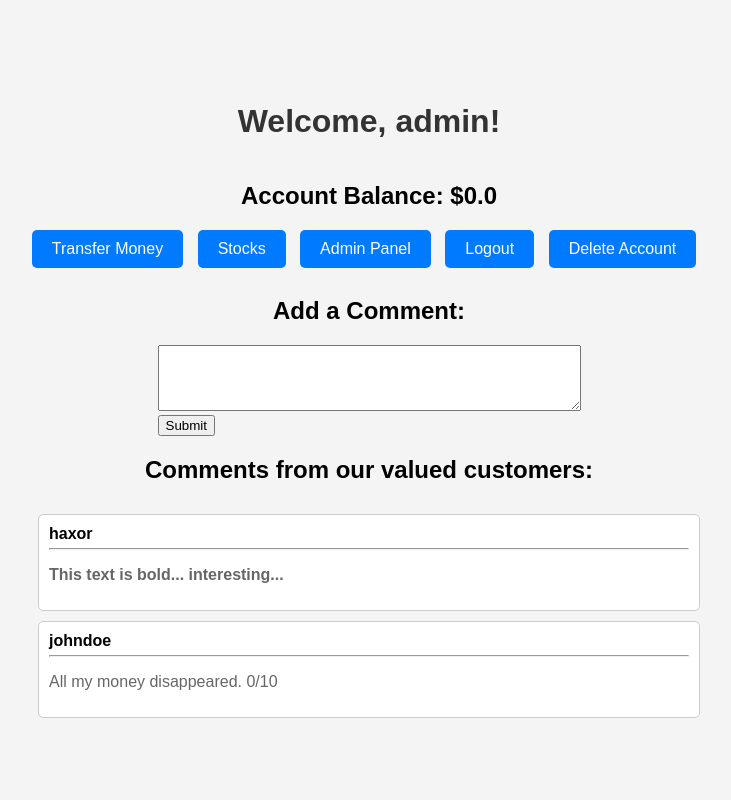
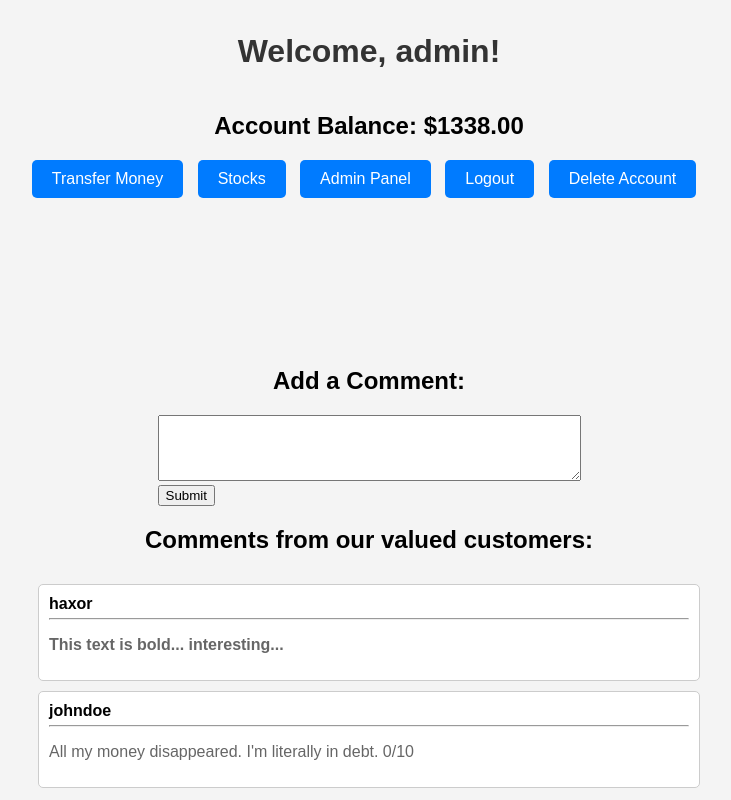
Before and after one commit to KhaelK138/InsecureWebApp, a Flask app: page /dashboard in a window 1280 px wide. Shown: the whole page, without its empty margins (271-1002 px from the left). Run offline with Flask 3, Linux system fonts and the light colour scheme; the visitor is signed in with stand-in values (Sample User, id 1); data comes from the database, SQL or seed files in the repository.

Commit message:
QOL changes

```diff
--- a/app.py
+++ b/app.py
@@ -21,13 +21,16 @@ def init_db():
         cursor = db.cursor()
         admin_username = "admin"
         admin_password = "admin"
-        cursor.execute("SELECT COUNT(*) FROM users WHERE username=?", ("admin",))
+        cursor.execute("SELECT COUNT(*) FROM users")
         if not cursor.fetchone()[0]:
-            cursor.execute("INSERT INTO users (username, password) VALUES (?, ?)", (admin_username, admin_password))
+            cursor.execute("INSERT INTO users (username, password, balance) VALUES (?, ?, ?)", (admin_username, admin_password, 1338))
+            # Not really vulnerable; these users are just examples and would normally be created through the app
+            cursor.execute("INSERT INTO users (username, password, balance) VALUES (?, ?, ?)", ("johndoe", "Password123!", -9899))
+            cursor.execute("INSERT INTO users (username, password, balance) VALUES (?, ?, ?)", ("haxor", "Pr0v4b1yIns3cur3!", 9999))
 
         # Create comments
         comment_username_1 = "johndoe"
-        comment_content_1 = "All my money disappeared. 0/10"
+        comment_content_1 = "All my money disappeared. I'm literally in debt. 0/10"
         comment_username_2 = "haxor"
         comment_content_2 = "<b>This text is bold... interesting...</b>"
         cursor.execute("SELECT COUNT(*) FROM comments")
--- a/templates/dashboard.html
+++ b/templates/dashboard.html
@@ -9,7 +9,7 @@
 <body>
     <div class="container">
         <h1>Welcome, {{ username }}!</h1>
-        <h2>Account Balance: ${{ balance }}</h2>
+        <h2>Account Balance: ${{'%0.2f'| format(balance|float)}}</h2>
         <div class="button-container">
             <button onclick="location.href='/transfer'">Transfer Money</button>
             <button onclick="location.href='/?page=./templates/stocks.html'">Stocks</button>
@@ -19,6 +19,8 @@
             <button onclick="location.href='/logout'">Logout</button>
             <button onclick="deleteAccount()">Delete Account</button>
         </div>
+        <p><br><br><br><br><br><br></p>
+
 
         <h2>Add a Comment:</h2>
         <form action="/add_comment" method="post">
```
